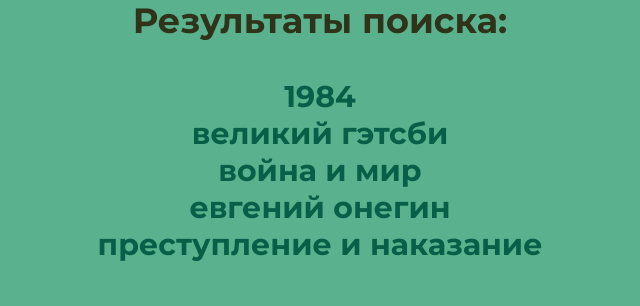
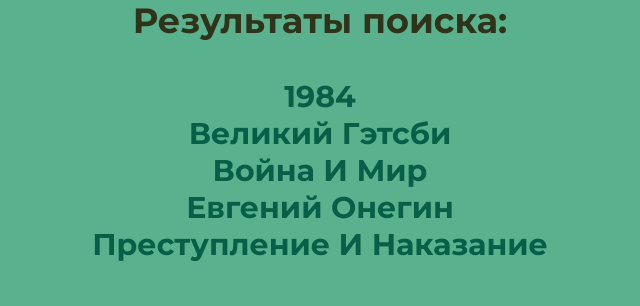
Before and after one commit to kostrv/django-booklib, a Django app: template books/templates/books/search.html in a window 1280 px wide. Shown: the part 460-766 px from the top of the page, without its empty margins (320-960 px from the left). Run offline with Django 5.2, Linux system fonts and the light colour scheme; the template is opened without the code that fills it: values that come from a table or form of the project are taken from there, others are empty; data comes from the database, SQL or seed files in the repository.

Commit message:
added autocomplete attribute to search input and applied capitalize class to book titles in search results

```diff
--- a/books/templates/books/search.html
+++ b/books/templates/books/search.html
@@ -12,7 +12,7 @@
         <div class="search-panel">
             <h1>Поиск книги</h1>
             <form method="GET" action="{% url 'search' %}" class="search-form">
-                <input type="text" name="q" placeholder="Введите название книги" class="search-input">
+                <input type="text" name="q" placeholder="Введите название книги" class="search-input" autocomplete="off">
                 <button type="submit" class="search-button">
                     <i class="fa fa-search"></i>
                 </button>
@@ -23,7 +23,7 @@
                 <h3>Результаты поиска:</h3>
                 <ul>
                     {% for book in books %}
-                        <li><b><a href="{% url 'book_detail' book.id %}">{{ book.title }}</a></b></li>
+                        <li><b><a href="{% url 'book_detail' book.id %}" class="capitalize">{{ book.title }}</a></b></li>
                     {% endfor %}
                 </ul>
             {% elif request.GET.q %}
```
